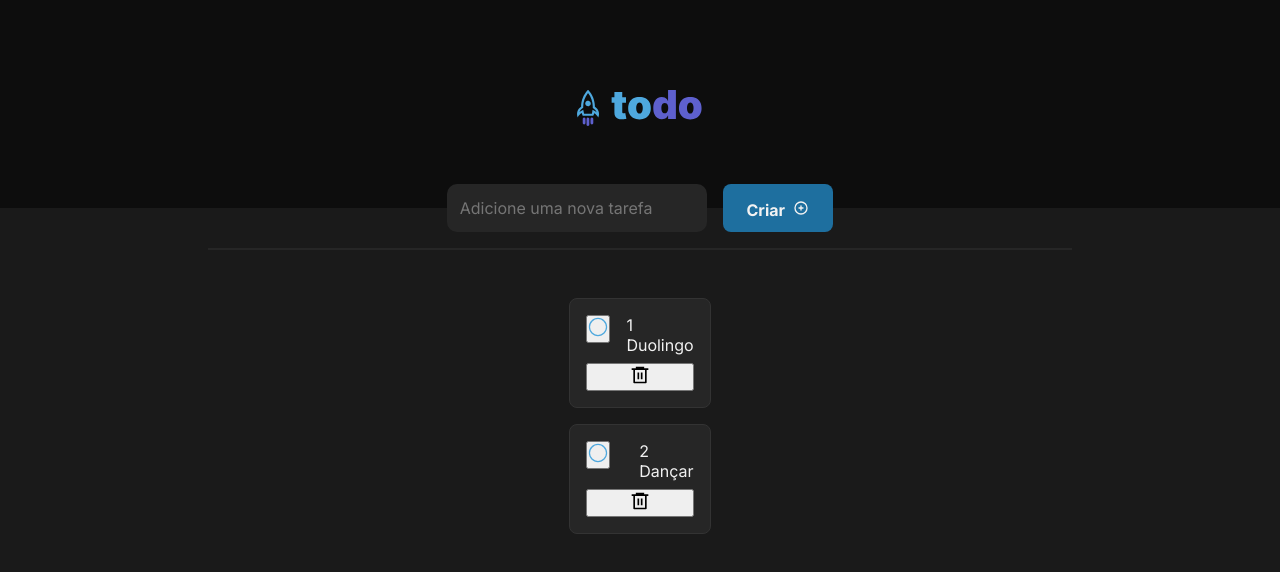
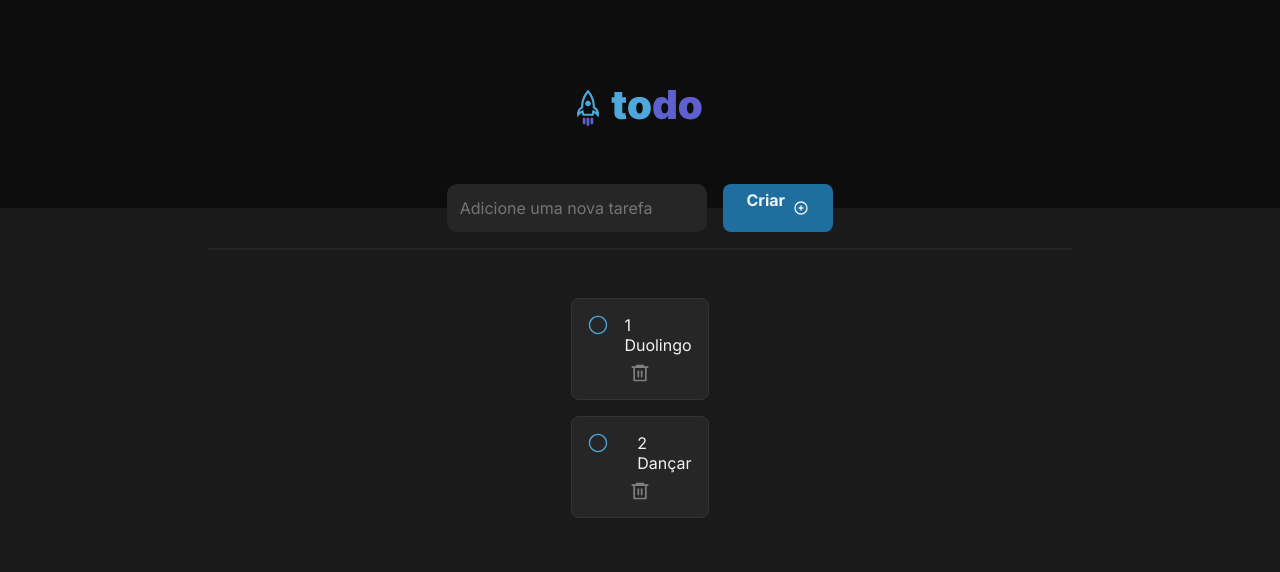
Before and after one commit to daiaanebarbosaf/ToDo-List-, a React (Vite) app: page / in a window 1280 px wide. Shown: the top 572 px of the page. Built offline with nearby package versions, Linux system fonts and the light colour scheme.

Commit message:
estilo dos botões

```diff
--- a/src/components/Todo/Todo.module.css
+++ b/src/components/Todo/Todo.module.css
@@ -13,23 +13,19 @@
     gap: 0.5rem;
 
     margin-bottom: 1rem;
-
 }
 
-.task time {
-    padding-left: 2.2rem;
-    font-size: 0.8rem;
-    color: var(--gray-300);
-
-}
-
-.task button {
+ button {
     background: transparent;
     border: 0;
     color: var(--gray-300);
 
     cursor: pointer;
     line-height: 0;
+}
+
+.buttonComplete svg{
+    color: var(--purple-dark);
 }
 
 
```
